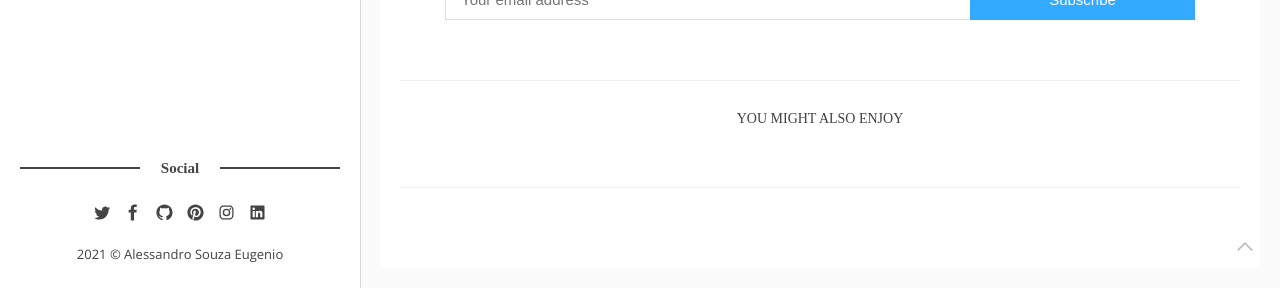
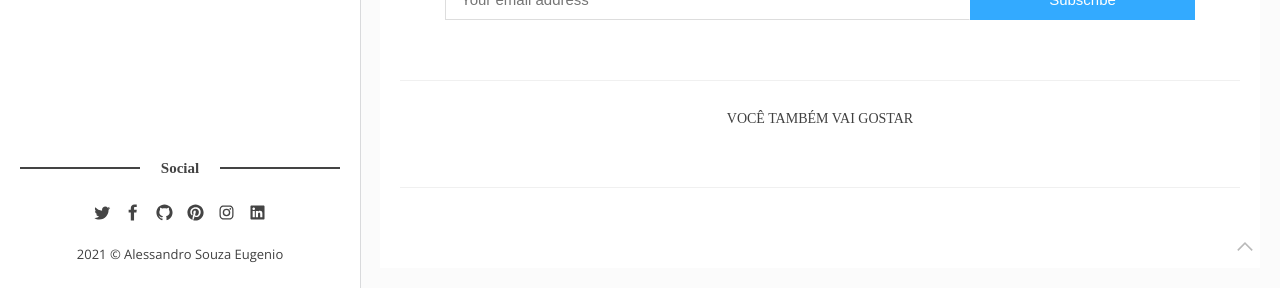
Before and after one commit to alesouzaeu/alesouzaeu.github.io, a Jekyll site: the page built from _posts/2021-02-05-people-analytics.md.md, in a window 1280 px wide and 900 px high, scrolled down 15880 px. Shown: the part 612-900 px from the top of the window. Built offline with Jekyll 4.4.1, drawn with Linux system fonts in a browser that asks for light colours; some web fonts are replaced; comment, search, counter and statistics services are not loaded.

Commit message:
correção-layout

```diff
--- a/_layouts/post.html
+++ b/_layouts/post.html
@@ -42,7 +42,7 @@ layout: home
       </div>
       {% include newsletter.html %}
       <div class="c-recent-post">
-        <h4 class="c-recent__title">You might also enjoy</h4>
+        <h4 class="c-recent__title">Você também vai gostar</h4>
         <div class="c-recent__box">
         {% for post in site.related_posts limit:4 %}
         {% if post.image %}
```
